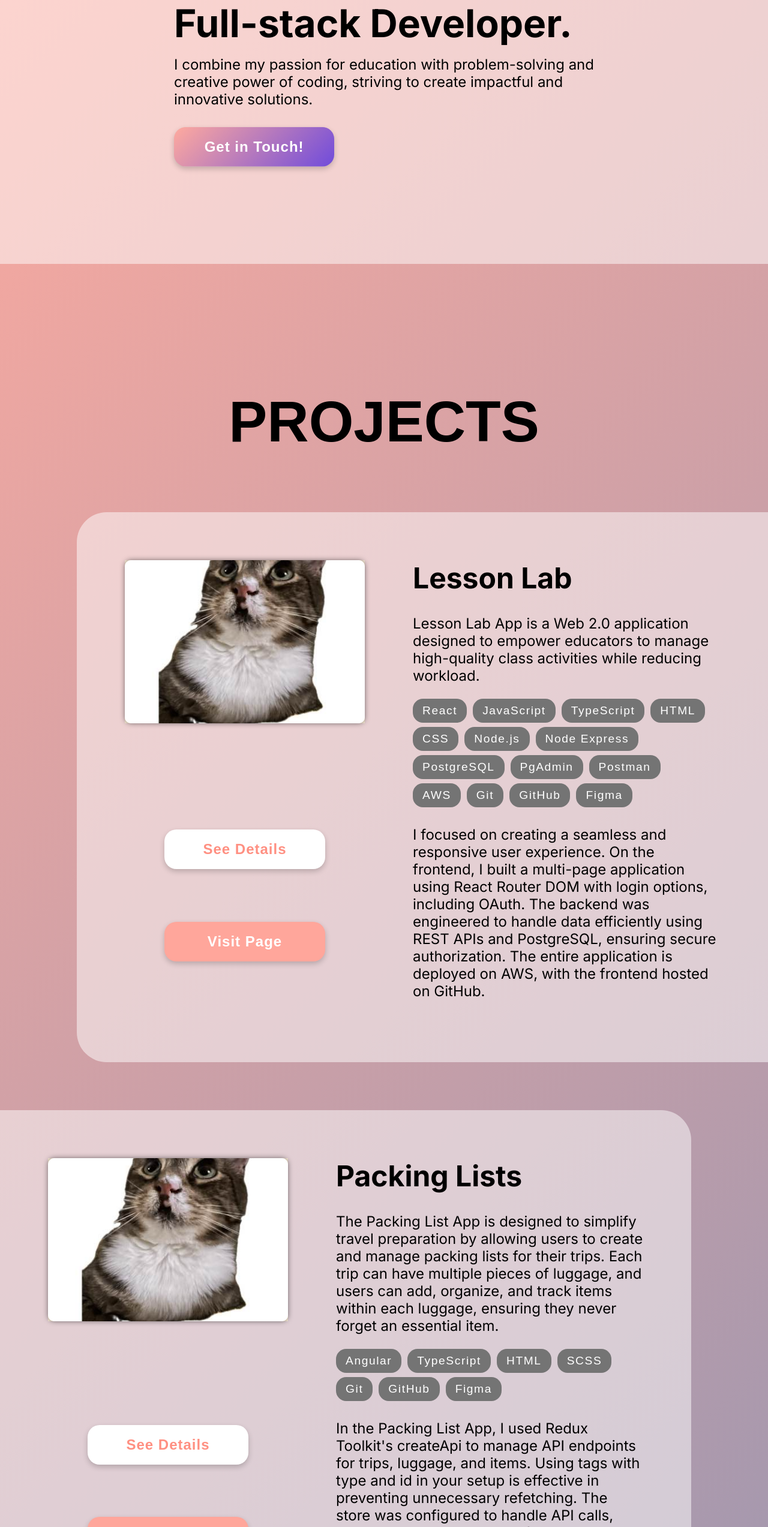
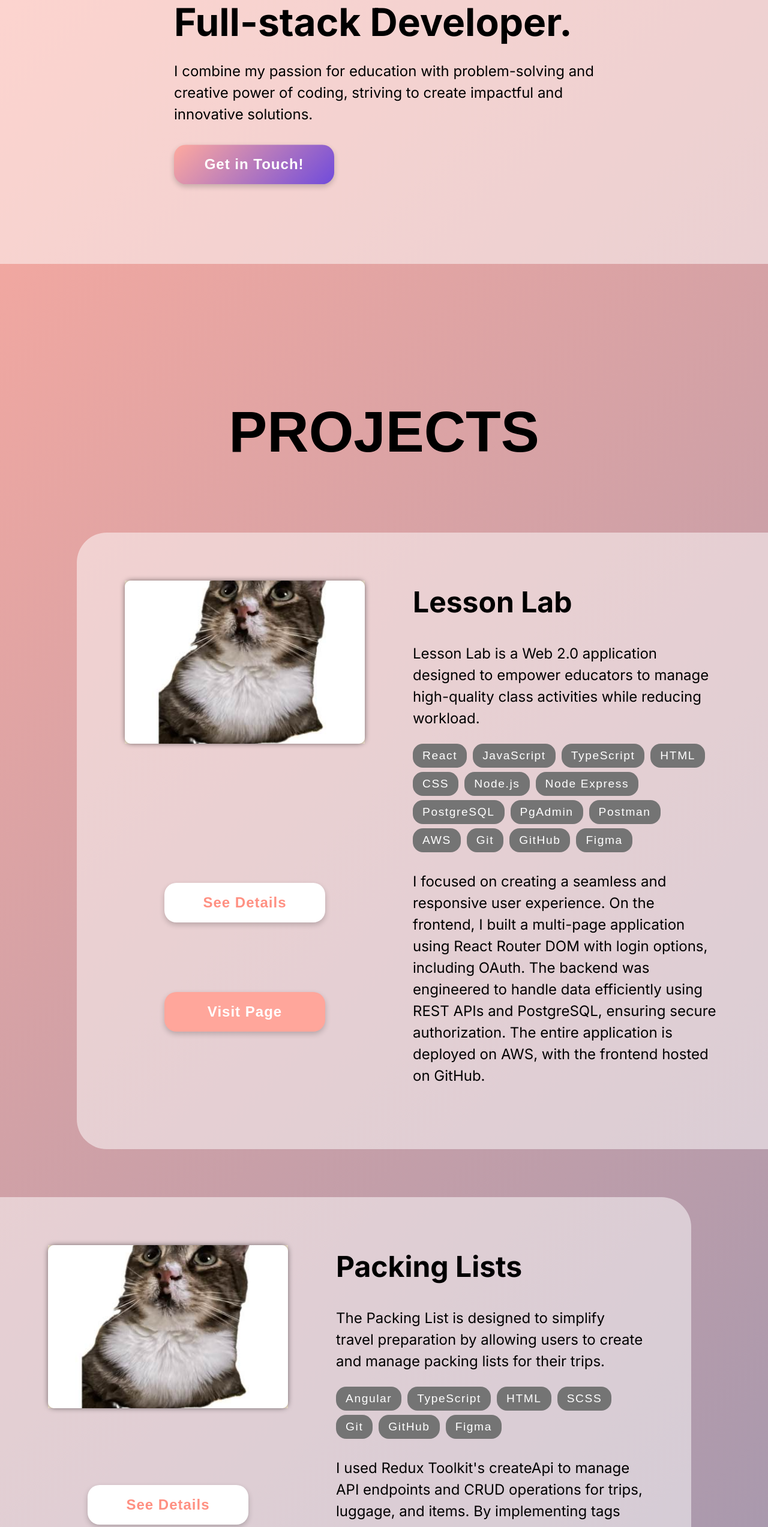
Before and after one commit to CocoTapi/portfolio-nextjs, a Next.js app: page / in a window 1280 px wide. Shown: the part 240-2786 px from the top of the page at 60% size. Built offline with nearby package versions, Linux system fonts and the light colour scheme.

Commit message:
update data and add conditions

```diff
--- a/app/globals.css
+++ b/app/globals.css
@@ -38,6 +38,7 @@ html {
 
 body {
   background-image: linear-gradient(135deg, var(--background-start), var(--background-end));
+  line-height: 1.5;
 }
 
 a {
--- a/app/page.module.css
+++ b/app/page.module.css
@@ -25,26 +25,23 @@
 .mainText {
   backface-visibility: hidden;
   margin-bottom: 1rem;
-  animation: moveInLeft;
-  animation-duration: 3s;
-  animation-timing-function: ease-out;
 }
 
 .mainTextName {
   display: block;
-
+  animation: moveInLeft 2s ease-out;
 }
 
 .mainTextJobTitle {
   display: block;
-
+  animation: moveInLeft 2s ease-out .2s;
+  animation-fill-mode:  backwards;
 }
 
 .mainTextSub {
   display: block;
-  animation: moveInRight;
-  animation-duration: 2s;
-  animation-timing-function: ease-out;
+  animation: moveInLeft .5s ease-out 1.5s;
+  animation-fill-mode:  backwards;
 }
 
 @keyframes moveInLeft {
@@ -62,6 +59,8 @@
 
 .introButtonFrame {
   padding-top: 2rem;
+  animation: moveInLeft .5s ease-out 1.5s;
+  animation-fill-mode:  backwards;
 }
 
 .section {
--- a/components/projects/project-summary.tsx
+++ b/components/projects/project-summary.tsx
@@ -27,9 +27,11 @@ export default function ProjectSummary({ project }: ProjectProps): JSX.Element {
               <Link href={`/${project.slug}`}>
                 <MediumButton colorScheme="primaryWhite">See Details</MediumButton>
               </Link>
+              {project.project_url.length > 0 &&
               <a href={project.project_url}>
                 <MediumButton>Visit Page</MediumButton>
               </a>
+              }
             </div>
           </>
         }
--- a/data/data.ts
+++ b/data/data.ts
@@ -23,7 +23,7 @@ export const profile_data: ProfileData = {
     long_self_introduction3: `Inspired, I began learning to code and quickly found joy in building programs, solving complex puzzles, and crafting designs that reflected my vision. The journey has been far from easy—every new challenge brings unknown errors and difficulties. But with the support of engineer friends and incredible resources available online, I’ve found fulfillment in overcoming them.`,
     long_self_introduction4: `Now, as a software engineer, I combine my passion for education with the problem-solving and creative power of coding, continuously striving to create impactful and innovative solutions.`,
     hobbies: `I love spending time with my cat (who is also my coding partner), cooking, baking, and gardening. Recently, I like playing pickle ball too!`,
-    skills: ['JavaScript', 'TypeScript','React', 'Angular', 'HTML', 'CSS', 'Sass', 'Node.js', 'Node Express', 'PostgreSQL', 'MongoDB', 'PgAdmin', 'Postman', 'AWS', 'Git', 'GitHub', 'Figma', 'English', 'Japanese'],
+    skills: ['JavaScript', 'TypeScript', 'React', 'Angular', 'HTML', 'CSS', 'Sass', 'Node.js', 'Node Express', 'PostgreSQL', 'MongoDB', 'PgAdmin', 'Postman', 'AWS', 'Git', 'GitHub', 'Figma', 'English', 'Japanese'],
     professional_development: [
         'Web Developer Bootcamp 2023 | Udemy',
         'React - The Complete Guide 2023 (incl. Next.js, Redux) | Udemy',
@@ -45,7 +45,7 @@ export const projects_data: ProjectsData = {
             slug: 'lesson-lab',
             project_url: `https://cocotapi.github.io/full-stack-project-frontend/`,
             images: lessonLab_image_data,
-            project_summary: `Lesson Lab App is a Web 2.0 application designed to empower educators
+            project_summary: `Lesson Lab is a Web 2.0 application designed to empower educators
                                           to manage high-quality class activities while reducing workload.`,
             tech_list: ['React', 'JavaScript', 'TypeScript', 'HTML', 'CSS', 'Node.js', 'Node Express', 'PostgreSQL', 'PgAdmin', 'Postman', 'AWS', 'Git', 'GitHub', 'Figma'],
             tech_summary: `I focused on creating a seamless and responsive user experience.
@@ -54,13 +54,13 @@ export const projects_data: ProjectsData = {
                                        PostgreSQL, ensuring secure authorization. The entire application is deployed on AWS,
                                        with the frontend hosted on GitHub.`,
             project_details: {
-                project_description: `Lesson Lab App is an innovative Web 2.0 platform crafted to empower educators by streamlining
+                project_description: `This is a Web 2.0 platform crafted to empower educators by streamlining
                                   the creation and sharing of classroom activities. The app features a dynamic playlist system,
                                   enabling teachers to organize and customize learning activities to meet their educational
                                   objectives effortlessly.`,
                 frontend_tech: ['React', 'JavaScript', 'HTML', 'CSS'],
-                backend_tech: ['TypeScript', 'Node.js','Node Express', 'PostgreSQL'],
-                tools_tech: ['PgAdmin', 'Postman','AWS', 'Git', 'GitHub'],
+                backend_tech: ['TypeScript', 'Node.js', 'Node Express', 'PostgreSQL'],
+                tools_tech: ['PgAdmin', 'Postman', 'AWS', 'Git', 'GitHub'],
                 deployment_tech: ['AWS', 'GitHub'],
                 my_roles: `UI/UX design, Frontend Development, Backend Development, and Deployment.`,
                 frontend_features: [
@@ -153,17 +153,18 @@ export const projects_data: ProjectsData = {
             project_title: 'Packing Lists',
             onGoing: false,
             slug: 'packing-lists',
-            project_url: `https://github.com/CocoTapi/packing-list`,
+            project_url: ``,
             images: lessonLab_image_data,
-            project_summary: `The Packing List App is designed to simplify travel preparation by allowing users to create and manage packing lists for their trips.
-                                Each trip can have multiple pieces of luggage, and users can add, organize, and track items within each luggage, ensuring they never forget an essential item.`,
+            project_summary: `The Packing List is designed to simplify travel preparation by allowing users to create and manage packing lists for their trips.`,
             tech_list: ['Angular', 'TypeScript', 'HTML', 'SCSS', 'Git', 'GitHub', 'Figma'],
-            tech_summary: `In the Packing List App, I used Redux Toolkit's createApi to manage API endpoints for trips, luggage, and items.
-                            Using tags with type and id in your setup is effective in preventing unnecessary refetching. The store was configured
-                            to handle API calls, with middleware integrated for streamlined operations. This approach ensures a clean, scalable solution for managing complex state and CRUD operations across the app.`,
+            tech_summary: `I used Redux Toolkit's createApi to manage API endpoints and CRUD operations for trips, luggage, and items.
+                            By implementing tags with type and ID, I prevented unnecessary refetching,
+                             while integrating middleware to handle API calls efficiently.`,
             project_details: {
-                project_description: `The Packing List App is a user-friendly platform that helps travelers organize their packing needs efficiently. Users can create a new trip, add different pieces of luggage under each trip, and list items within each luggage. The app allows for easy tracking and updating of items, making it an essential tool for organized travel planning.`,
-                frontend_tech: ['React', 'JavaScript', 'HTML','CSS', 'Tailwind', 'Redux Toolkit'],
+                project_description: `The Packing List is a platform that helps travelers organize their packing needs efficiently.
+                                        Users can create a new trip, add different pieces of luggage under each trip, and list items within each luggage.
+                                        The app allows for easy tracking and updating of items, making it an essential tool for organized travel planning.`,
+                frontend_tech: ['React', 'JavaScript', 'HTML', 'CSS', 'Tailwind', 'Redux Toolkit'],
                 backend_tech: [],
                 tools_tech: ['Git', 'GitHub'],
                 deployment_tech: [],
@@ -177,7 +178,7 @@ export const projects_data: ProjectsData = {
                     },
                     {
                         feature_id: 2,
-                        feature_title: "Efficient Data Invalidation with Redux Toolkit Tags",
+                        feature_title: "Efficient Data Invalidation",
                         feature_description: "To optimize data fetching and prevent unnecessary API calls, I implemented tag-based data invalidation using Redux Toolkit's createApi. By using type and id tags, the app invalidates and re-fetches specific entities efficiently.",
                         feature_importance: "This feature ensures that only the relevant data that has changed (e.g., a deleted trip) is re-fetched, avoiding unnecessary network requests for data that remains unchanged."
                     }
@@ -206,7 +207,9 @@ export const projects_data: ProjectsData = {
                     frontend_url: `https://github.com/CocoTapi/packing-list`,
                     backend_url: ``
                 },
-                outcomes_and_improvements: `Successfully developed a fully functional packing list app that makes travel organization simple and effective. Future improvements include adding features like drag-and-drop item organization, reminders for essential items, and the ability to share packing lists with others.`
+                outcomes_and_improvements: `This project strengthened my understanding of React fundamentals, including building reusable components, managing forms, handling reducers, and integrating API queries using Redux Toolkit.
+                                            It also enhanced my knowledge of CRUD operations.
+                                            Adding drag-and-drop item organization, reminders for essential items, and the ability to share packing lists would improve the user experience.`
             }
         },
         {
@@ -218,7 +221,7 @@ export const projects_data: ProjectsData = {
             images: lessonLab_image_data,
             project_summary: `This is an ongoing project aimed at creating a mobile app to calculate cat food calories
                                 and help maintain your cat's weight.`,
-            tech_list: ['React', 'JavaScript', 'HTML','CSS', 'Tailwind', 'Redux Toolkit', 'Git', 'GitHub'],
+            tech_list: ['React', 'JavaScript', 'HTML', 'CSS', 'Tailwind', 'Redux Toolkit', 'Git', 'GitHub'],
             tech_summary: ``,
             project_details: {
                 project_description: ``,
```
Also changed, not shown: app/[projectSlug]/page.tsx (+34 -4 lines). Lines whose indentation alone changed are shown as unchanged.
